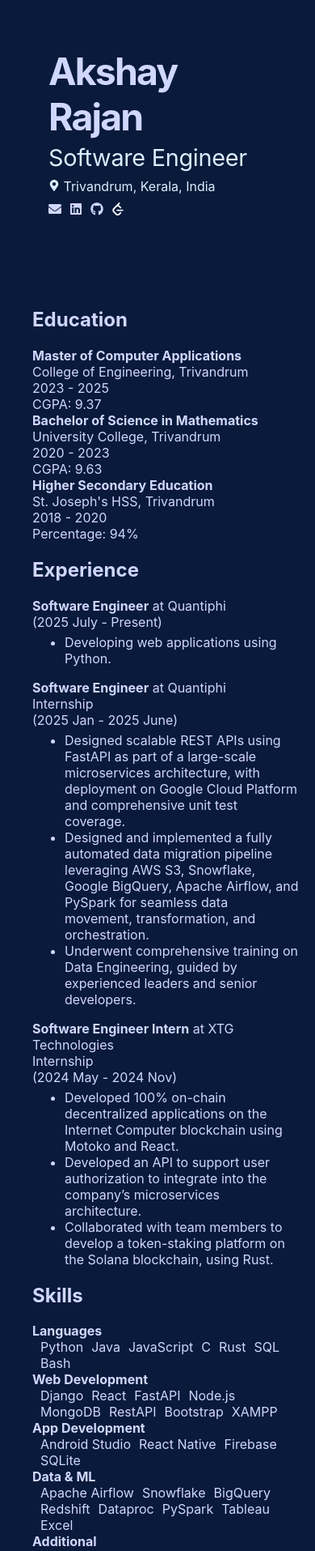
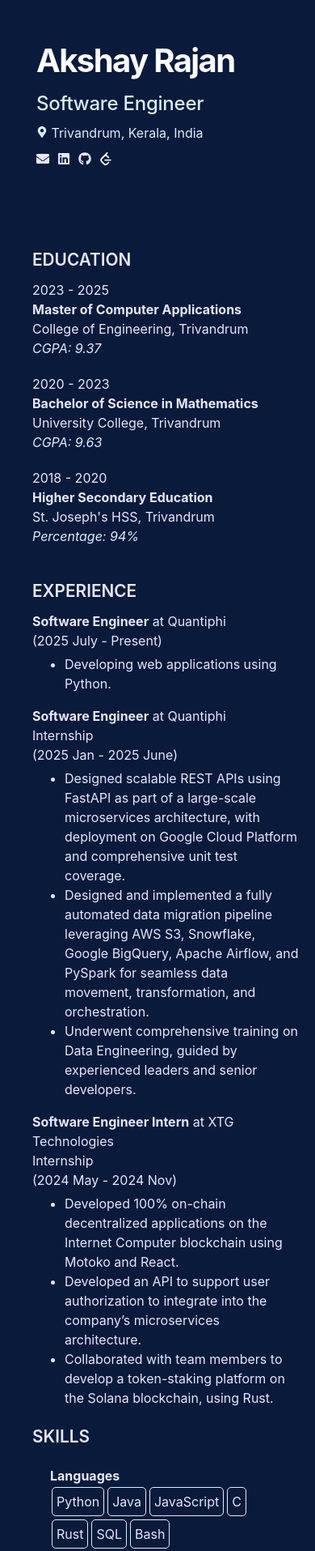
Before and after one commit to akshay-rajan/akshay-rajan.github.io, a React (Vite) app: page / in a window 390 px wide. Shown: the top 1915 px of the page at 81% size. Built offline with nearby package versions, Linux system fonts and the light colour scheme.

Commit message:
Fix education section styles

```diff
--- a/src/App.scss
+++ b/src/App.scss
@@ -1,20 +1,43 @@
-$primary-color: #d0d7ff;
+$primary-color: #e6e6ff;
 $secondary-color: #d9eeff;
 $background-color: rgb(9, 26, 58);
 $font-family: 'Inter', sans-serif;
 $link-color: #a0aeff;
+$highlight-color: #00ffdd;
 
 
 body {
   background-color: $background-color;
   color: $primary-color;
   font-family: $font-family;
+  line-height: 1.5;
   padding: 2px;
 }
 
 body a {
   color: $link-color;
   text-decoration: none;
+}
+
+body h2 {
+  color: $primary-color;
+  font-size: 1.3em;
+  font-weight: 600;
+  margin-top: 20px;
+  margin-bottom: 10px;
+}
+
+body h3 {
+  color: $primary-color;
+  font-size: 1.2em;
+  font-weight: 520;
+  margin-top: 15px;
+  margin-bottom: 5px;
+}
+
+body a:hover {
+  color: $highlight-color;
+  font-weight: 520;
 }
 
 .resume-container {
@@ -27,7 +50,7 @@ body a {
 .header {
   padding: 25px;
   position: fixed;
-  z-index: -1;
+  z-index: 0;
 }
 
 .header-content {
@@ -37,18 +60,19 @@ body a {
 }
 
 .my-name {
-  font-size: 2.9em;
-  color: $primary-color;
+  font-size: 3.3em;
+  color: white;
   margin: 0;
   letter-spacing: -0.04em;
 }
 
 .my-title {
-  font-size: 1.8em;
+  font-size: 1.6em;
   color: $secondary-color;
   margin-top: 5px;
   margin-bottom: 0px;
   letter-spacing: -0.01em;
+  font-weight: 540;
 }
 
 .my-location {
@@ -94,11 +118,27 @@ body a {
 
 .content-children {
   padding-left: 35vw;
-  max-height: 95vh;
   min-width: 50vw;
   overflow-y: scroll;
   scrollbar-width: none;
   -ms-overflow-style: none;
+}
+
+.education-list {
+  display: flex;
+  flex-direction: column;
+}
+
+.education-item {
+  margin-bottom: 20px;
+  display: flex;
+}
+.education-item .left {
+  width: 30%;
+}
+.education-item .grade {
+  font-style: italic;
+  color: $secondary-color;
 }
 
 .experience-description {
@@ -107,16 +147,18 @@ body a {
 }
 
 .skill-description {
-  margin-top: 5px;
+  margin: 20px;
   max-width: 35em;
 }
 
 .skill-category {
+  margin: 2px;
+  margin-bottom: 10px;
   display: flex;
-  flex-wrap: wrap;
+  flex-direction: column;
 }
 
-.category-name {
+.skill-category .category-name {
   font-weight: bold;
   margin-right: 10px;
   min-width: 20%;
@@ -128,7 +170,10 @@ body a {
 }
 
 .skill-item {
-  margin-left: 10px;
+  border: 1px solid $secondary-color;
+  margin: 2px;
+  border-radius: 5px;
+  padding: 5px;
 }
 
 .project-links {
@@ -144,6 +189,10 @@ body a {
   max-width: 35em;
 }
 
+.additional-description {
+  margin: 20px;
+}
+
 .certifications {
   margin-top: 10px;
   max-width: 35em;
@@ -155,13 +204,28 @@ body a {
 }
 
 @media screen and (max-width: 1080px) {
+  .my-name {
+    font-size: 2.5em;
+  }
+  .my-title {
+    font-size: 1.5em;
+  }
   .header {
     position: relative;
     z-index: auto;
+  }
+  .header-content {
+    padding: 10px;
   }
   .content-children {
     padding-left: 10px;
     width: 100%;
     max-height: none;
   }
+  .education-item {
+    flex-direction: column;
+  }
+  .education-item .left {
+    width: auto;
+  }
 }
--- a/src/components/Additional.tsx
+++ b/src/components/Additional.tsx
@@ -5,9 +5,11 @@ import Achievements from "./Achievements";
 const Additional: React.FC = () => {
   return (
     <div className="additional">
-      <h2>Additional</h2>
-      <Certifications />
-      <Achievements />
+      <h2>ADDITIONAL</h2>
+      <div className="additional-description">
+        <Certifications />
+        <Achievements />
+      </div>
     </div>
   );
 }
--- a/src/components/Education.tsx
+++ b/src/components/Education.tsx
@@ -5,7 +5,7 @@ import { EDUCATION } from "../config";
 const Education: React.FC = () => {
   return (
     <section className="education">
-      <h2>Education</h2>
+      <h2>EDUCATION</h2>
       <div className="education-list">
         {EDUCATION.map((item, index) => (
           <EducationItem
--- a/src/components/EducationItem.tsx
+++ b/src/components/EducationItem.tsx
@@ -9,10 +9,14 @@ const EducationItem: React.FC<{
 }> = ({ degree, institution, year, grade }) => {
   return (
     <div className="education-item">
-      <strong>{degree}</strong>
-      <div>{institution}</div>
-      <div>{year}</div>
-      {grade && <div>{grade}</div>}
+      <div className="left">
+        <div>{year}</div>
+      </div>
+      <div className="right">
+        <strong>{degree}</strong>
+        <div>{institution}</div>
+        {grade && <div className="grade">{grade}</div>}
+      </div>
     </div>
   );
 }
--- a/src/components/Experience.tsx
+++ b/src/components/Experience.tsx
@@ -5,7 +5,7 @@ import { EXPERIENCE } from "../config";
 const Experience: React.FC = () => {
   return (
     <section className="experience">
-      <h2>Experience</h2>
+      <h2>EXPERIENCE</h2>
       <div className="experience-list">
         {EXPERIENCE.map((item, index) => (
           <ExperienceItem
--- a/src/components/Projects.tsx
+++ b/src/components/Projects.tsx
@@ -5,7 +5,7 @@ import ProjectItem from "./ProjectItem";
 const Projects: React.FC = () => {
   return (
     <div className="projects">
-      <h2>Projects</h2>
+      <h2>PROJECTS</h2>
       {PROJECTS.map((project, index) => (
         <ProjectItem key={index} {...project} />
       ))}
--- a/src/components/Skills.tsx
+++ b/src/components/Skills.tsx
@@ -5,7 +5,7 @@ import { SKILLS } from "../config";
 const Skills: React.FC = () => {
   return (
     <section className="skills">
-      <h2>Skills</h2>
+      <h2>SKILLS</h2>
       <div className="skill-description">
         {Object.entries(SKILLS).map(([category, skills]) => (
             <SkillCategory key={category} category={category} skills={skills} />
```
